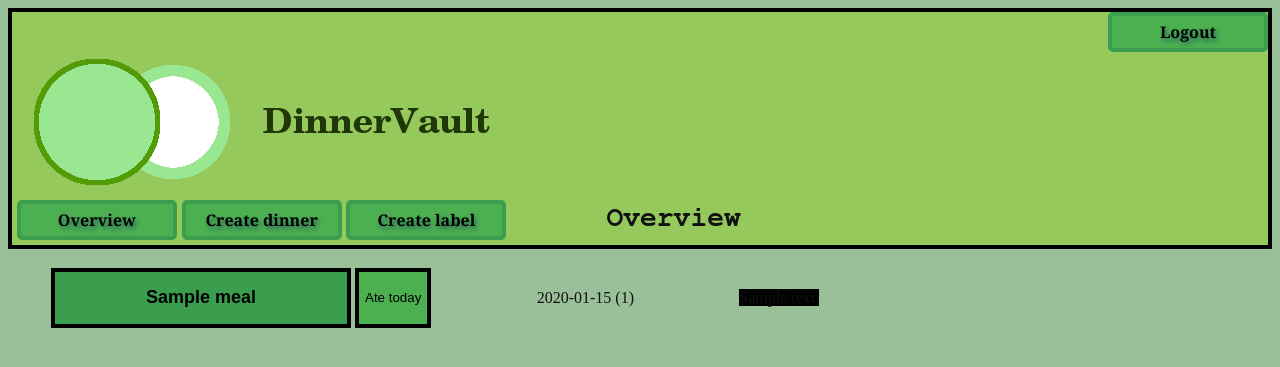
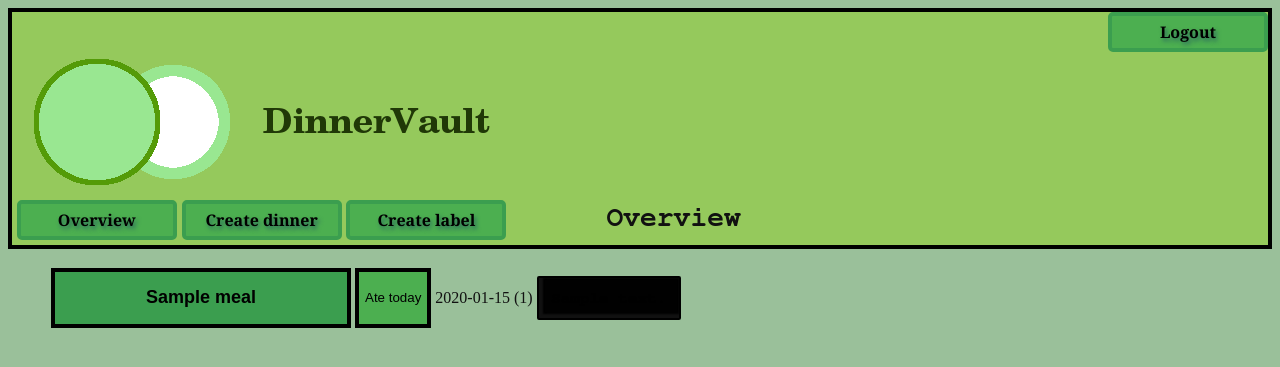
Before and after one commit to Fakor/DinnerVault, a Django app: page /main/overview/ in a window 1280 px wide. Shown: the top 367 px of the page. Run offline with Django 3.2, Linux system fonts and the light colour scheme; a user stored in the database is signed in; tables that the repository leaves empty hold one stand-in row (values such as "Sample post"); parts of the project's set-up code (start-up, migrations or seed data) failed here and were passed over.

Commit message:
Dinner label updated

```diff
--- a/src/main/templates/main/overview.html
+++ b/src/main/templates/main/overview.html
@@ -33,14 +33,14 @@
                         name="eaten_today">
                 Ate today
             </button></td>
-            <td width="300" align="center">
+            <td align="center">
                 {{ meal.latest_date|date:'Y-m-d' }} ({{ meal.dates.count }})
             </td>
 
         </form>
         <td>
             {% for label in meal.labels.all %}
-                <label style="background-color: {{ label.get_color_string }};">{{ label.text }}</label>
+                <label class="dinner_label" style="background-color: {{ label.get_color_string }};">{{ label.text }}</label>
             {% endfor%}
         </td>
     </tr>
--- a/src/my_statics/main/css/base.css
+++ b/src/my_statics/main/css/base.css
@@ -87,3 +87,18 @@ button.eaten {
   height: var(--dinnerHeight);
   border: 4px solid black;
 }
+
+label.dinner_label {
+  display: inline-block;
+  text-align: center;
+  vertical-align: middle;
+  font-family: FreeMono;
+  font-weight: bold;
+  color: black;
+  height: 40px;
+  width: 140px;
+  line-height: 40px;
+  border: 2px solid black;
+  border-radius:2px;
+  box-shadow:inset 2px -2px 2px 2px #111111;
+}
```
